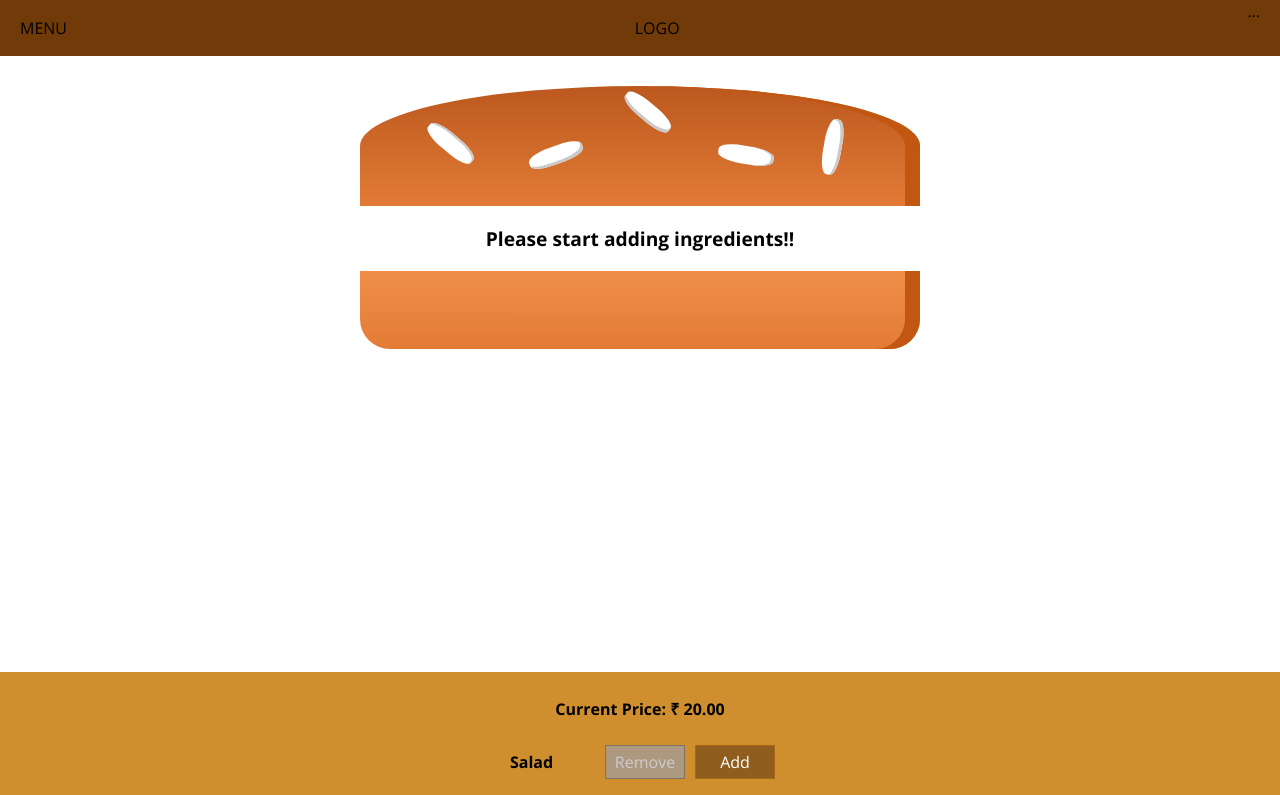
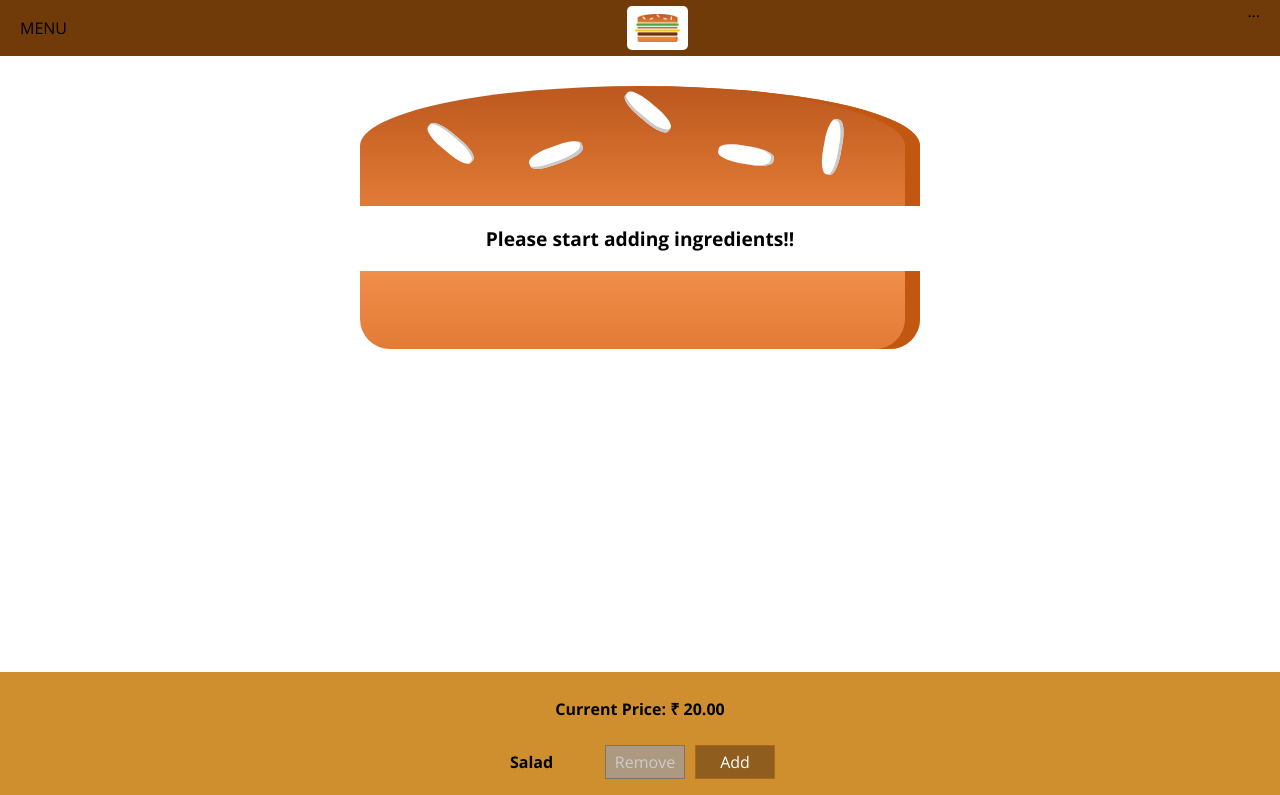
Before and after one commit to SaiChandra2896/Burger-Builder, a React (Create React App) app: page / in a window 1280 px wide. Shown: the top 795 px of the page. Built offline with nearby package versions, Linux system fonts and the light colour scheme.

Commit message:
add logo component to be used in all pages

```diff
--- /dev/null
+++ b/src/components/Logo/Logo.js
@@ -0,0 +1,11 @@
+import React from "react";
+import burgerLogo from "../../assets/images/burger-logo.png";
+import classes from "./Logo.module.css";
+
+const logo = props => (
+  <div className={classes.Logo}>
+    <img src={burgerLogo} alt="Burger" />
+  </div>
+);
+
+export default logo;
--- /dev/null
+++ b/src/components/Logo/Logo.module.css
@@ -0,0 +1,11 @@
+.Logo {
+  background-color: white;
+  padding: 8px;
+  height: 80%;
+  box-sizing: border-box;
+  border-radius: 5px;
+}
+
+.Logo img {
+  height: 100%;
+}
--- a/src/components/Navigation/Toolbar/Toolbar.js
+++ b/src/components/Navigation/Toolbar/Toolbar.js
@@ -1,10 +1,11 @@
 import React from "react";
 import classes from "./Toolbar.module.css";
+import Logo from "../../Logo/Logo";
 
 const toolbar = props => (
   <header className={classes.Toolbar}>
     <div>MENU</div>
-    <div>LOGO</div>
+    <Logo />
     <nav>...</nav>
   </header>
 );
```
Also changed, not shown: src/assets/images/burger-logo.png (added).
